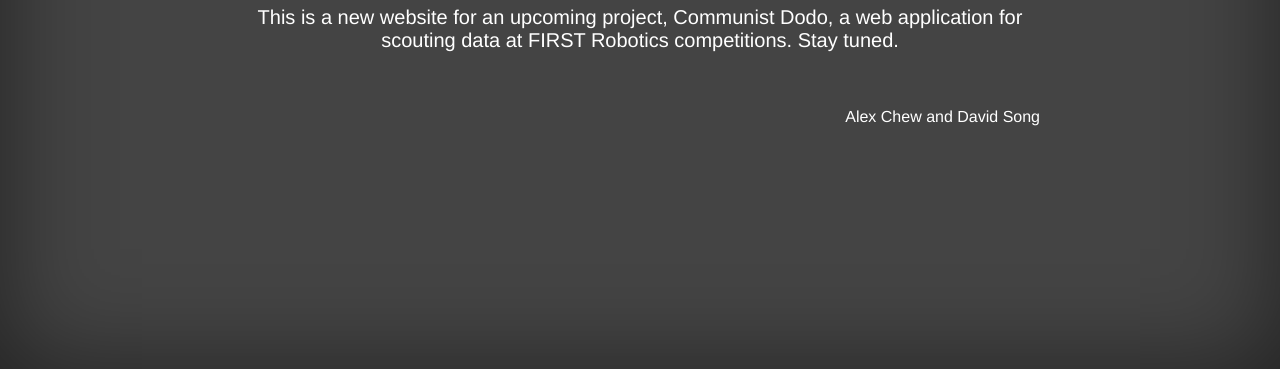
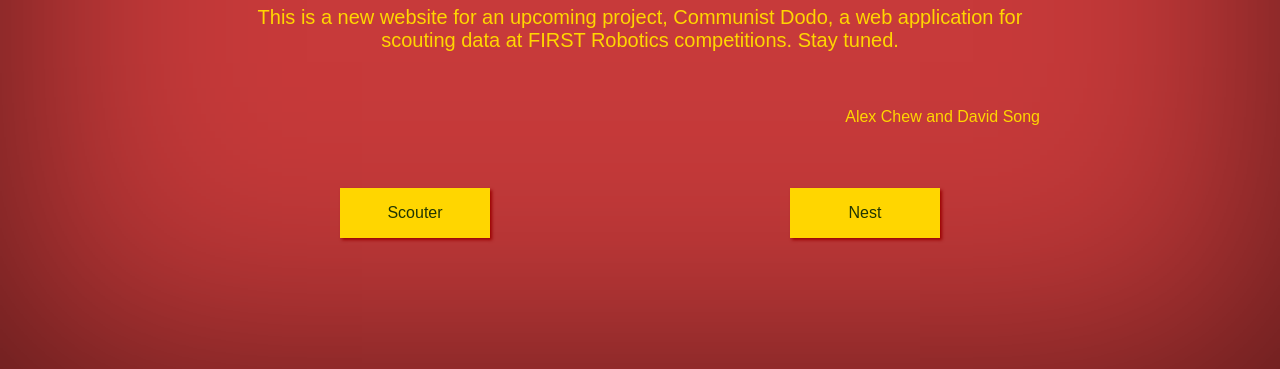
Before and after one commit to team295/2015EndgameScouter, a plain HTML site: page index.html in a window 1280 px wide. Shown: the part 431-800 px from the top of the page. Drawn offline with Linux system fonts and the light colour scheme.

Commit message:
Changed colors. Added buttons, added scouter and vault pages. Added Droid-Sans font.

```diff
--- a/index.html
+++ b/index.html
@@ -12,6 +12,15 @@
 			<br/>
 			<br/>
 			<span style="float:right;">Alex Chew and David Song</span>
+
+            <div id="twobuttonrow">
+                <a href="">
+                    <div class="button_medium" id="scouter_button">Scouter</div>
+                </a>
+                <a href="">
+                    <div class="button_medium" id="nest_button">Nest</div>
+                </a>
+            </div>
 		</div>
 	</body>
 </html>
--- a/style.css
+++ b/style.css
@@ -1,9 +1,14 @@
+@font-face{
+    font-family: Droid-Sans;
+    src:url(DroidSans.ttf);
+
+}
 html {
 	height: 100%;
-	background-color: #444;
-	box-shadow: inset 0 0 100px rgba(0, 0, 0, 0.5);
+	background-color: rgba(193, 37, 37, 0.9);
+	box-shadow: inset 0 0 300px rgba(0, 0, 0, 0.56);
 
-	font-family: "Helvetica Neue",Helvetica,Arial,sans-serif;
+	font-family: 'Droid Sans', sans-serif;
 }
 
 #page {
@@ -11,8 +16,7 @@
 	max-width: 800px;
 	margin: auto;
 	padding-top: 50px;
-
-	color: white;
+	color: rgb(255, 214, 0);
 }
 
 #logo {
@@ -26,3 +30,27 @@
 	text-align: center;
 	font-weight: normal;
 }
+.button_medium {
+    width:150px;
+    height:50px;
+    display:block;
+    text-align: center;
+    line-height: 50px;
+    background-color: rgb(255, 214, 0);
+    color: rgb(32,53,3);
+    box-shadow: 2px 2px 3px 0 rgb(155, 3, 3);
+}
+#scouter_button
+{
+ float:left;
+}
+#nest_button
+{
+ float:right;
+}
+#twobuttonrow{
+    padding:10%;
+    width:75%;
+    margin: 0 auto;
+    position: relative;
+}
```
Also changed, not shown: scouter.html (added, +12 -0 lines), vault.html (added, +12 -0 lines), DroidSans.ttf (added), 1 other file.
